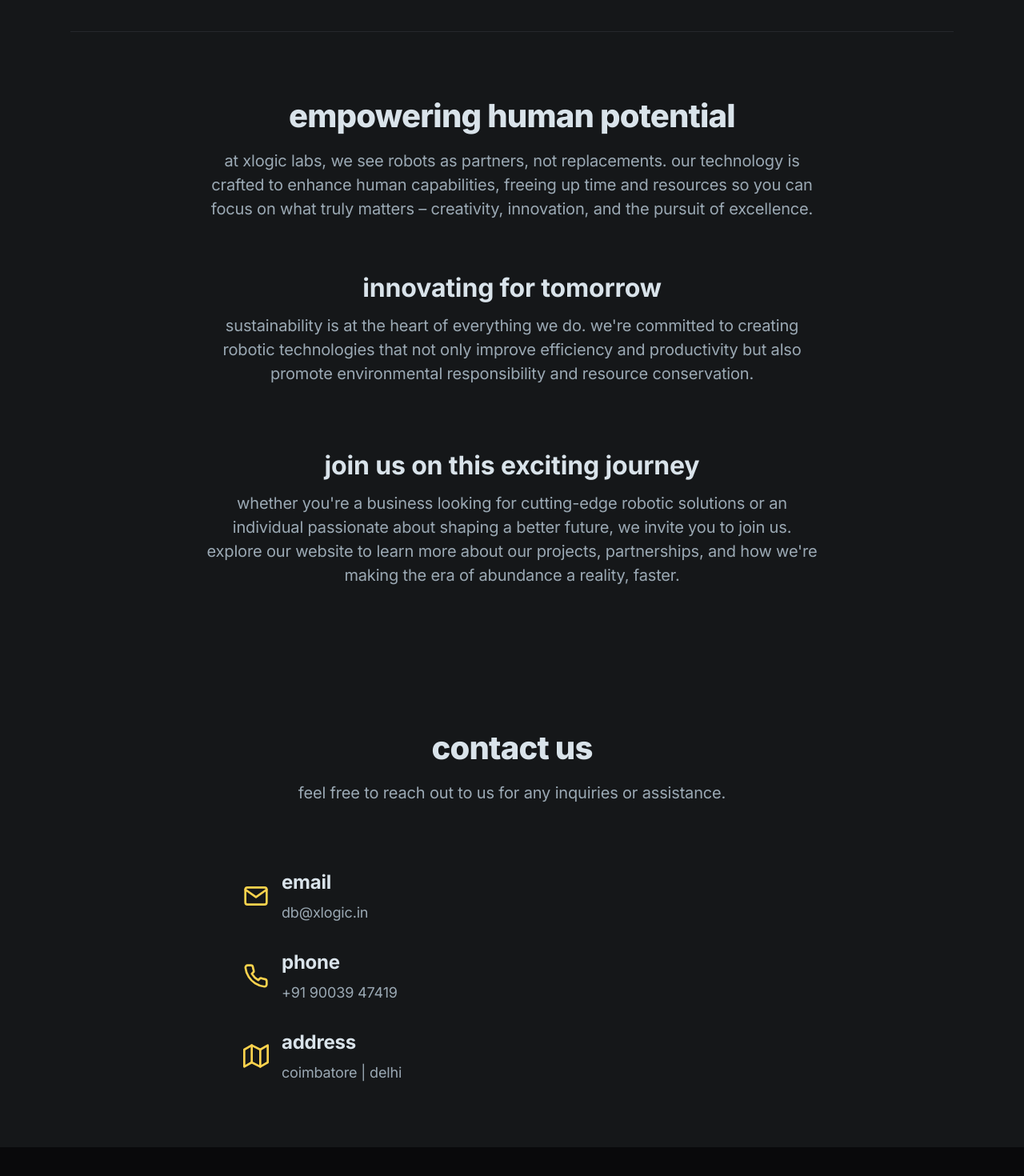
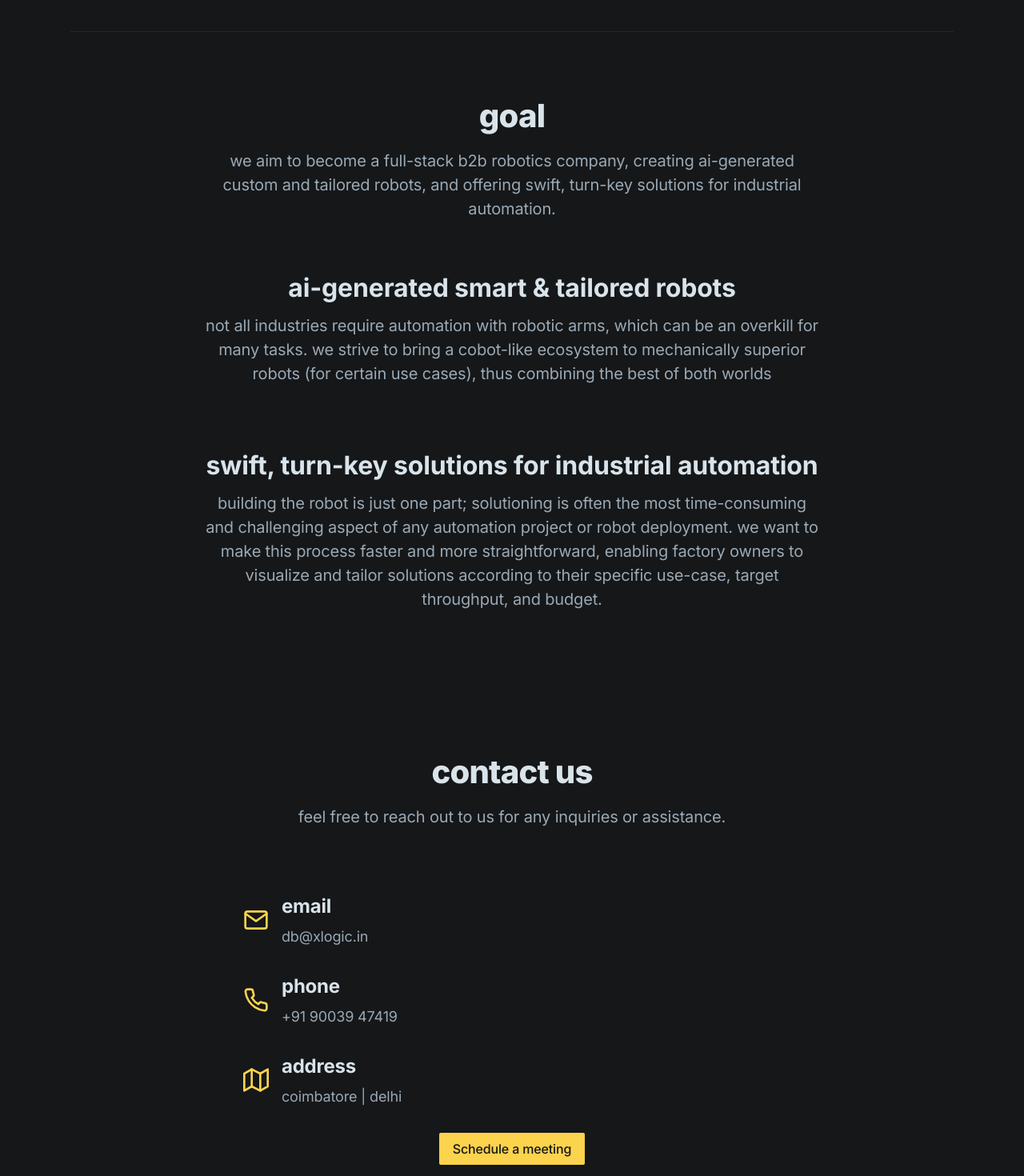
Before and after one commit to tushgaurav/OnePageLander, a Next.js app: page / in a window 1280 px wide. Shown: the part 680-2150 px from the top of the page at 80% size. Built offline with nearby package versions, Linux system fonts and the light colour scheme.

Commit message:
updated text on homepage

```diff
--- a/components/contact-info.tsx
+++ b/components/contact-info.tsx
@@ -42,6 +42,11 @@ export default function ContactInfo() {
                             </div>
                         </div>
 
+                        {/* Calandly Button */}
+                        <div className="flex justify-center items-center" data-aos="fade-up" data-aos-delay="300" data-aos-anchor="[data-aos-id-blocks]">
+                            <a href="https://calendly.com/xlogic/30min" target="_blank" className="btn-sm bg-amber-300 text-gray-900 hover:bg-gray-100 rounded-full">Schedule a meeting</a>
+                        </div>
+
                     </div>
 
                 </div>
--- a/components/ui/footer.tsx
+++ b/components/ui/footer.tsx
@@ -18,7 +18,7 @@ export default function Footer() {
                 <Image src="/logo.png" alt="xLogic" width={62} height={62} />
               </div>
               <div className="text-gray-400">
-                AI generated tailored robots and enabler of turn-key Industrial Automation.
+                ai generated tailored robots and enabler of turn-key industrial automation combined with instant solutioning.
               </div>
             </div>
 
--- a/components/zigzag.tsx
+++ b/components/zigzag.tsx
@@ -6,15 +6,17 @@ import FeatImage03 from '@/public/images/features-03-image-03.png'
 
 export default function Zigzag() {
   return (
-    <section>
+    <section id="goal">
       <div className="max-w-6xl mx-auto px-4 sm:px-6">
         <div className="py-12 md:py-20 border-t border-gray-800">
 
           {/* Section header */}
           <div className="max-w-3xl mx-auto text-center pb-12 md:pb-16">
             {/* <div className="inline-flex text-sm font-semibold py-1 px-3 m-2 text-green-600 bg-green-200 rounded-full mb-4">Reach goals that matter</div> */}
-            <h1 className="h2 mb-4 lowercase">Empowering Human Potential</h1>
-            <p className="text-xl text-gray-400 lowercase">At XLogic Labs, we see robots as partners, not replacements. Our technology is crafted to enhance human capabilities, freeing up time and resources so you can focus on what truly matters – creativity, innovation, and the pursuit of excellence.</p>
+            <h1 className="h2 mb-4 lowercase">goal</h1>
+            <p className="text-xl text-gray-400 lowercase">
+              We aim to become a full-stack B2B robotics company, creating AI-generated custom and tailored robots, and offering swift, turn-key solutions for industrial automation.
+            </p>
           </div>
 
 
@@ -27,16 +29,16 @@ export default function Zigzag() {
           </div> */}
 
           <div className="max-w-3xl mx-auto text-center pb-12 md:pb-16">
-            <h3 className="h3 mb-3 lowercase">Innovating for Tomorrow</h3>
+            <h3 className="h3 mb-3 lowercase">AI-Generated Smart & Tailored Robots</h3>
             <p className="text-xl text-gray-400 mb-4 lowercase">
-              Sustainability is at the heart of everything we do. We're committed to creating robotic technologies that not only improve efficiency and productivity but also promote environmental responsibility and resource conservation.
+              Not all industries require automation with robotic arms, which can be an overkill for many tasks. We strive to bring a cobot-like ecosystem to mechanically superior robots (for certain use cases), thus combining the best of both worlds
             </p>
           </div>
 
           <div className="max-w-3xl mx-auto text-center ">
-            <h3 className="h3 mb-3 lowercase">Join Us on This Exciting Journey</h3>
+            <h3 className="h3 mb-3 lowercase">Swift, Turn-Key Solutions for Industrial Automation</h3>
             <p className="text-xl text-gray-400 mb-4 lowercase">
-              Whether you're a business looking for cutting-edge robotic solutions or an individual passionate about shaping a better future, we invite you to join us. Explore our website to learn more about our projects, partnerships, and how we're making the era of abundance a reality, faster.
+              Building the robot is just one part; solutioning is often the most time-consuming and challenging aspect of any automation project or robot deployment. We want to make this process faster and more straightforward, enabling factory owners to visualize and tailor solutions according to their specific use-case, target throughput, and budget.
             </p>
           </div>
 
```
